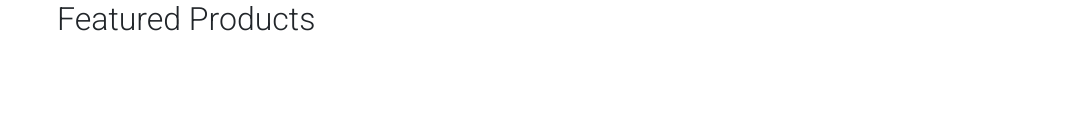
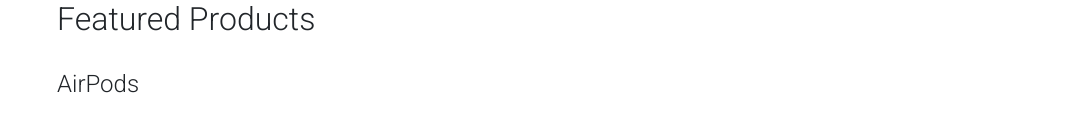
Before and after one commit to Lucaasdfgh/OmbuSales, a plain HTML site: page index.html in a window 1280 px wide. Shown: the part 1008-1140 px from the top of the page, without its empty margins (68-1135 px from the left). Drawn offline with nearby package versions, Linux system fonts and the light colour scheme.

Commit message:
added index

```diff
--- a/index.html
+++ b/index.html
@@ -67,7 +67,7 @@
             <div class="row-3">
                 <div class="col-4">
                     <img src="" alt="">
-                    <h4></h4>
+                    <h4>AirPods</h4>
                     <p></p>
                 </div>
             </div>
```
